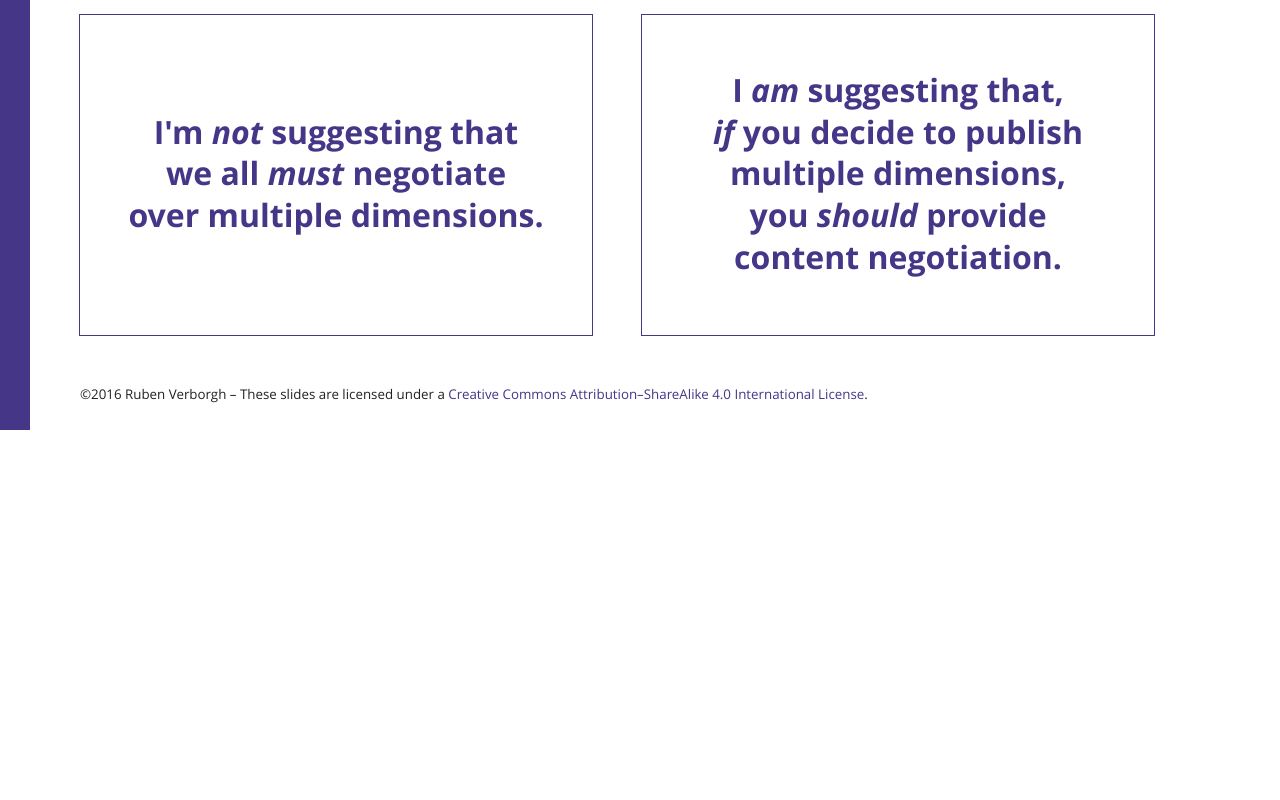
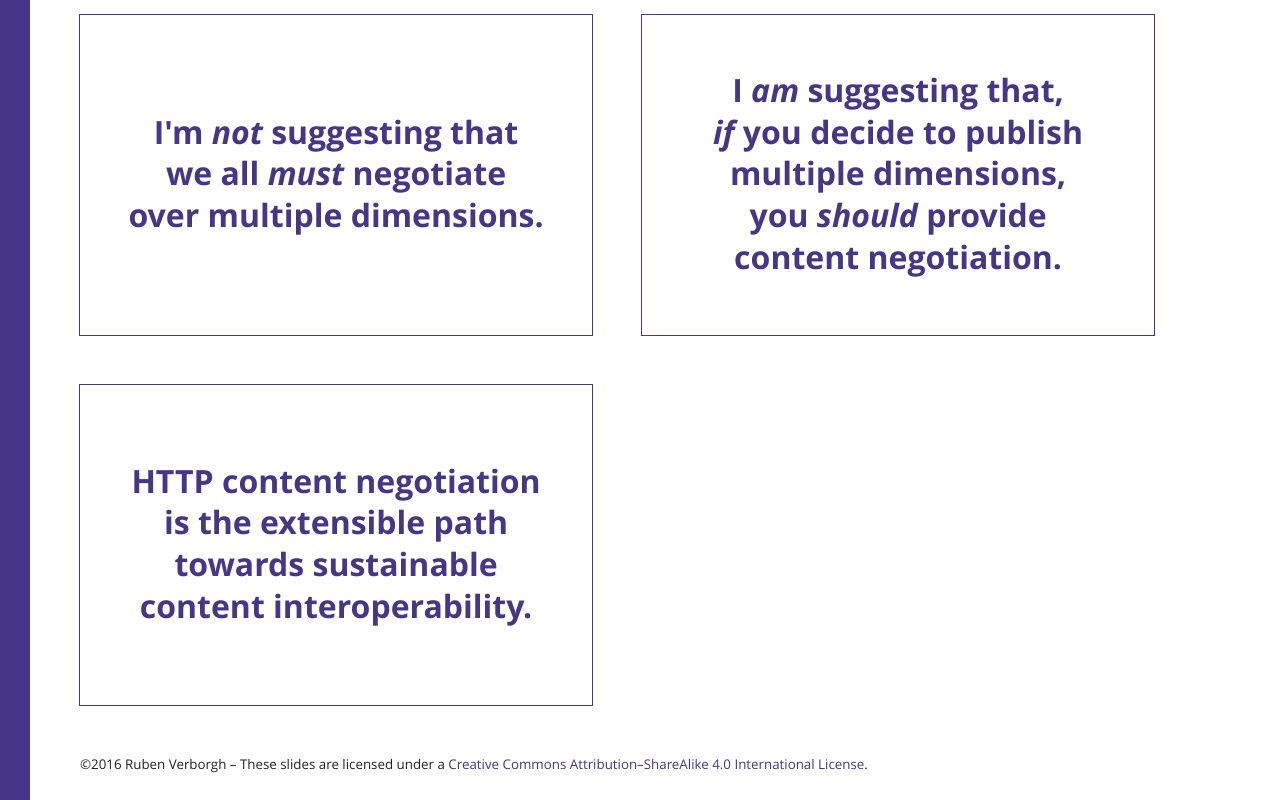
Before and after one commit to RubenVerborgh/SDSVoc-2016, a website: page index.html in a window 1280 px wide. Shown: the part 7012-7812 px from the top of the page. Before the commit the page ends 7442 px from the top, so only its background shows below. Drawn offline with Linux system fonts and the light colour scheme.

Commit message:
Add conclusion.

```diff
--- a/index.html
+++ b/index.html
@@ -604,6 +604,14 @@ Content-Language: en
     </h2>
   </div>
 
+  <div class="slide" id="conclusion">
+    <h2 class="shout">
+      HTTP content negotiation<br>
+      is the extensible path<br>
+      towards sustainable content interoperability.
+    </h2>
+  </div>
+
   <footer>
     <p class="badge"><a href="https://github.com/RubenVerborgh/SDSVoc-2016">Fork me on Github</a></p>
     <p>©2016 Ruben Verborgh – These slides are licensed under a <a rel="license" href="http://creativecommons.org/licenses/by-sa/4.0/">Creative Commons Attribution–ShareAlike 4.0 International License</a>.</p>
```
